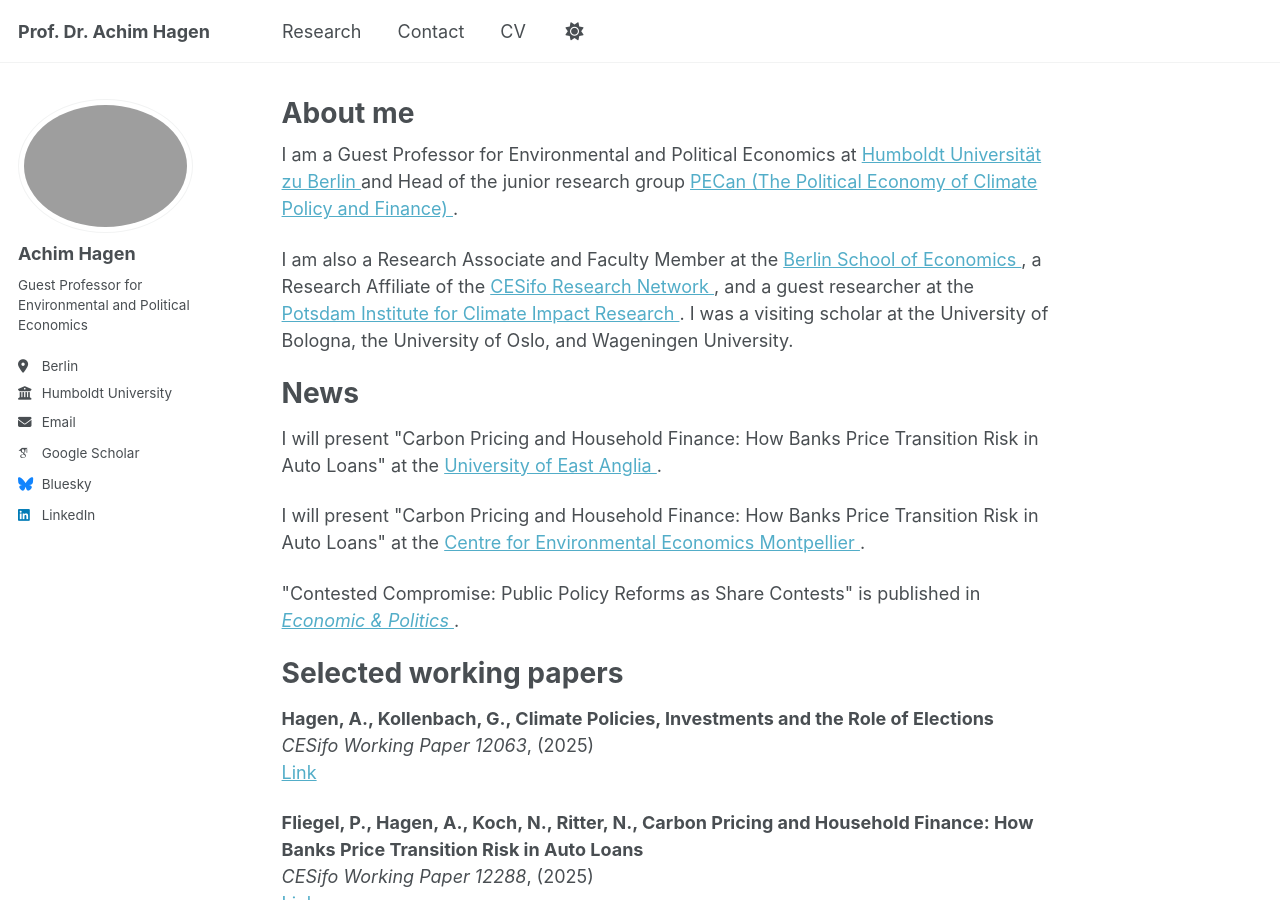
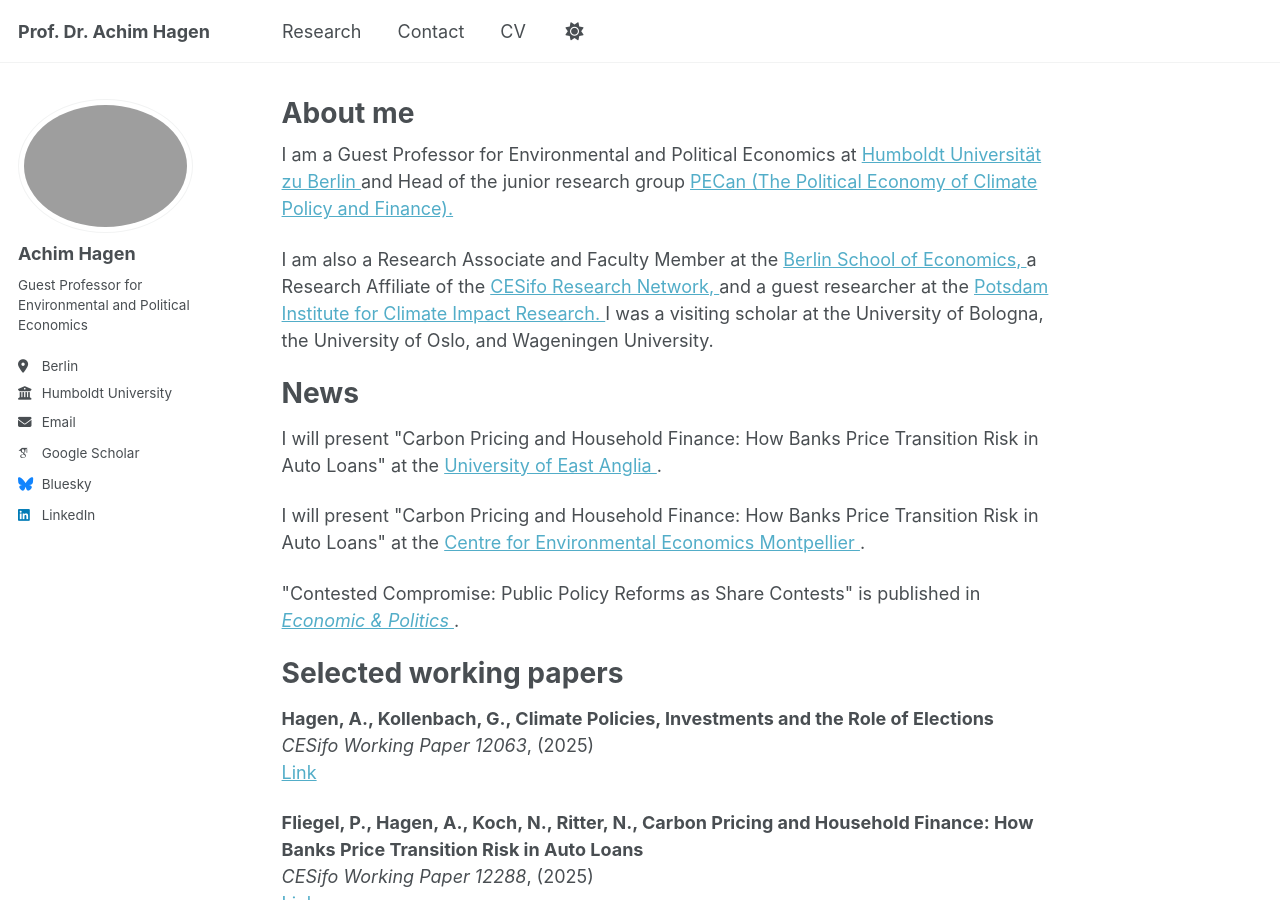
Before and after one commit to achhag/academic, a Jekyll site: the page built from _pages/about.md, in a window 1280 px wide and 900 px high. Built offline with Jekyll 4.4.1, drawn with Linux system fonts in a browser that asks for light colours; some web fonts are replaced; a script bundle is joined from its source files by our own code; library files that are not in the unit come from our copies.

Commit message:
Update about.md

```diff
--- a/_pages/about.md
+++ b/_pages/about.md
@@ -14,23 +14,23 @@ Humboldt Universität zu Berlin
 </a>
 and Head of the junior research group
 <a href="https://www.pecan-climate.org/" target="_blank" rel="noopener noreferrer">
-PECan (The Political Economy of Climate Policy and Finance)
-</a>.
+PECan (The Political Economy of Climate Policy and Finance).
+</a>
 </p>
 
 <p>
 I am also a Research Associate and Faculty Member at the
 <a href="https://berlinschoolofeconomics.de/home" target="_blank" rel="noopener noreferrer">
-Berlin School of Economics
-</a>,
+Berlin School of Economics,
+</a>
 a Research Affiliate of the
 <a href="https://www.ifo.de/en/cesifo/cesifo-homepage" target="_blank" rel="noopener noreferrer">
-CESifo Research Network
-</a>,
+CESifo Research Network,
+</a>
 and a guest researcher at the
 <a href="https://www.pik-potsdam.de/en" target="_blank" rel="noopener noreferrer">
-Potsdam Institute for Climate Impact Research
-</a>. I was a visiting scholar at the University of Bologna,
+Potsdam Institute for Climate Impact Research.
+</a> I was a visiting scholar at the University of Bologna,
 the University of Oslo, and Wageningen University.
 </p>
 
```
